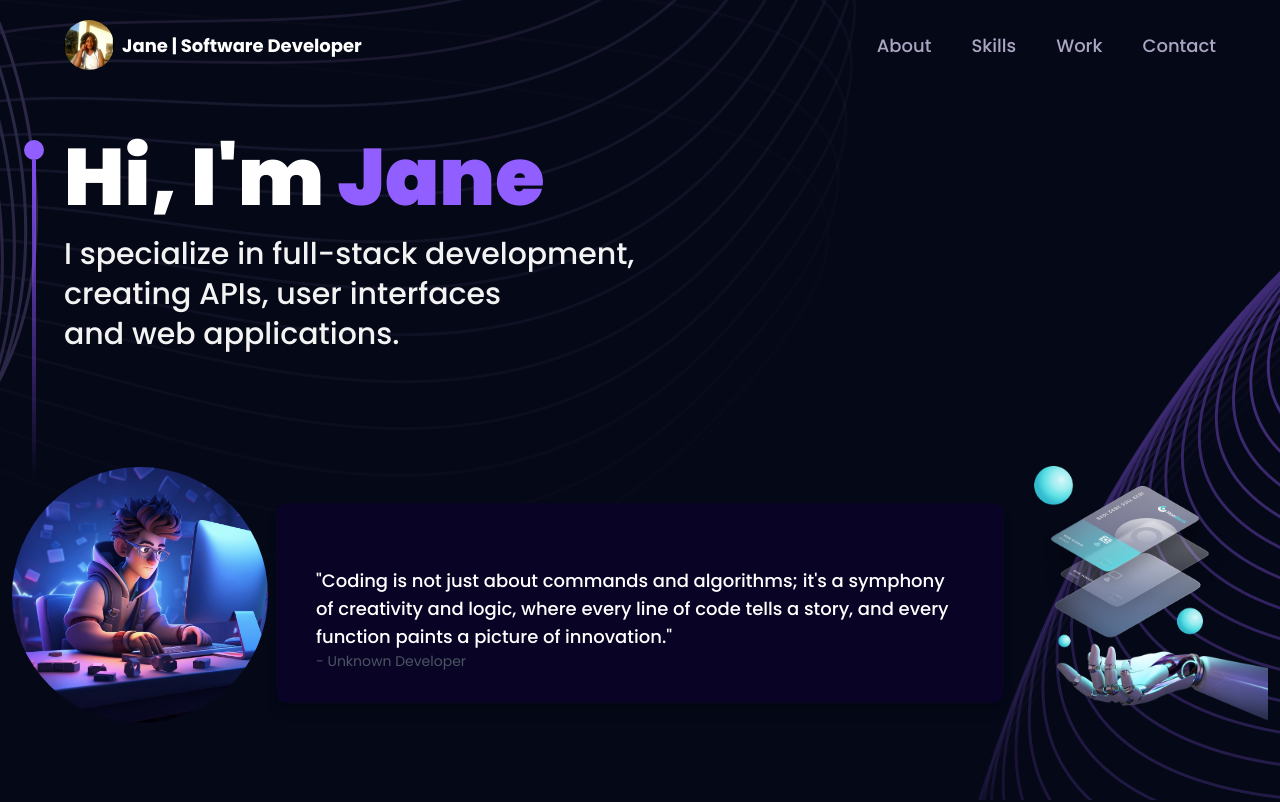
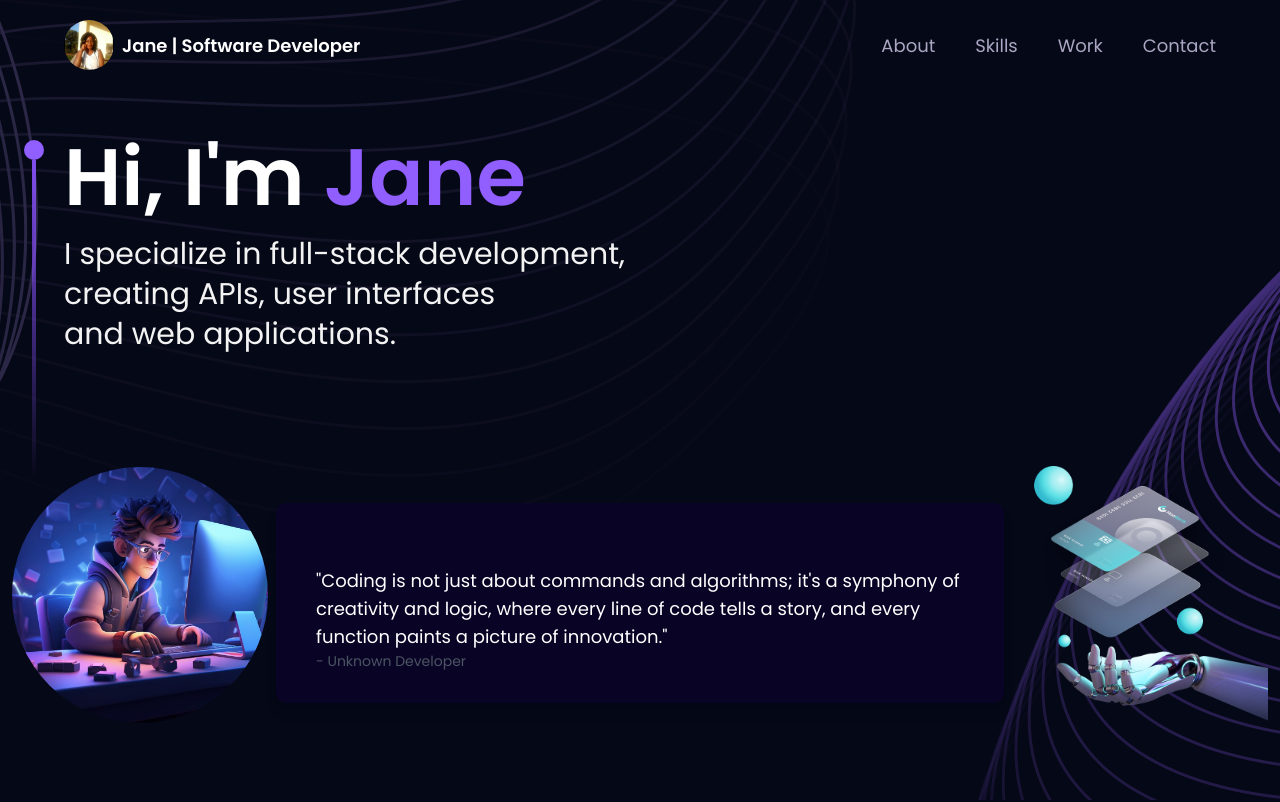
Before and after one commit to Jane49-cloud/3d-portfolio, a React (Vite) app: page /#/ in a window 1280 px wide. Before the commit this address led to /#contact. Shown: the top 802 px of the page. Built offline with nearby package versions, Linux system fonts and the light colour scheme.

Commit message:
update font

```diff
--- a/src/index.css
+++ b/src/index.css
@@ -1,4 +1,5 @@
-@import url("https://fonts.googleapis.com/css2?family=Poppins:wght@100;200;300;400;500;600;700;800;900&display=swap");
+/* @import url("https://fonts.googleapis.com/css2?family=Poppins:wght@100;200;300;400;500;600;700;800;900&display=swap"); */
+@import url("https://fonts.googleapis.com/css2?family=Poppins:wght@300;400;600&family=Merriweather:wght@400;700&display=swap");
 
 @tailwind base;
 @tailwind components;
```
